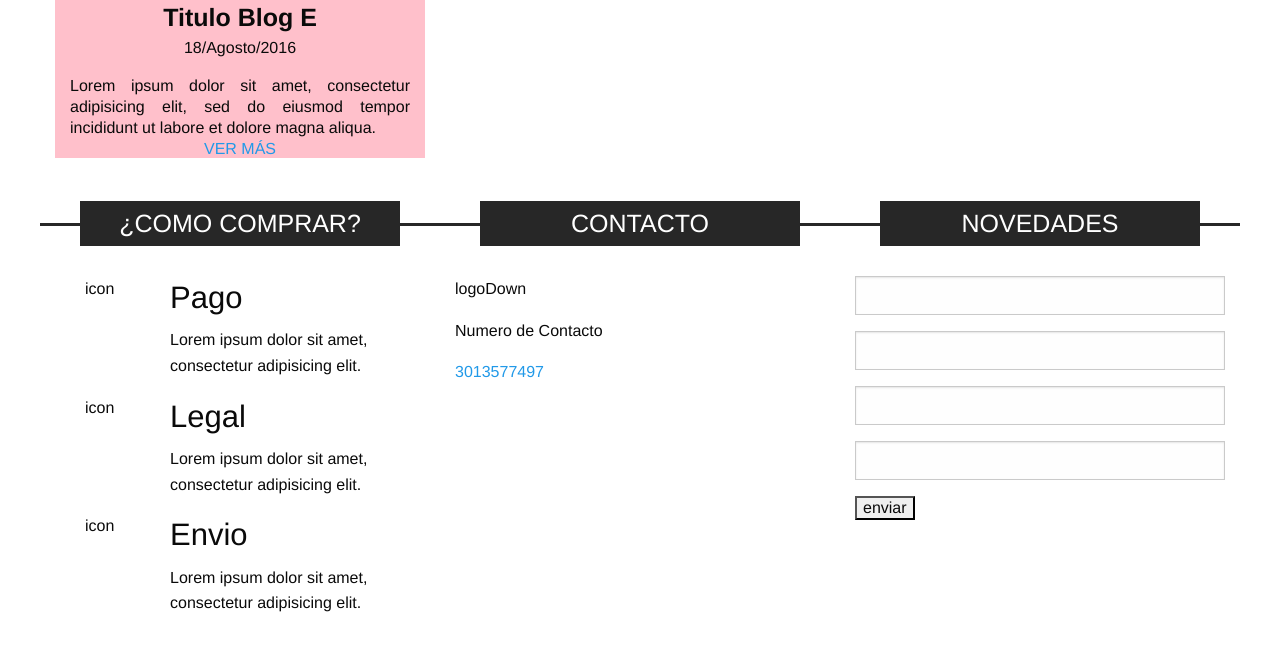
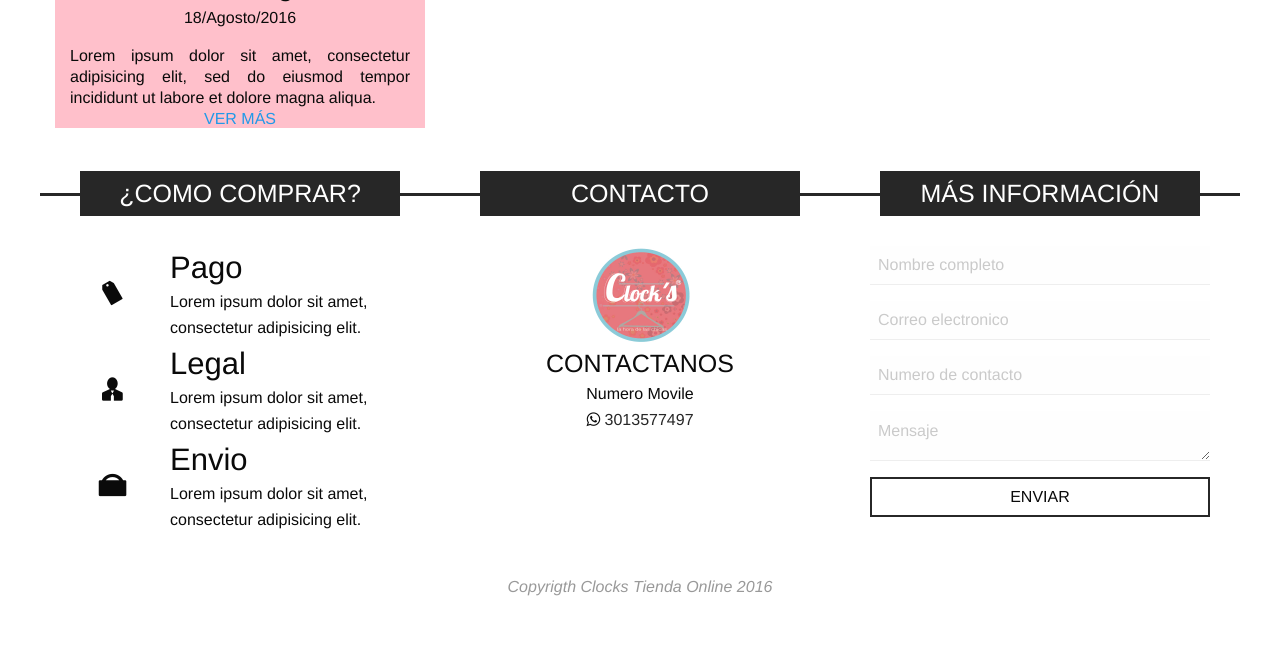
Before and after one commit to angelopezDesign/Clocks, a PHP site: page / in a window 1280 px wide. Shown: the part 2033-2685 px from the top of the page. After the commit the page ends 2629 px from the top, so only its background shows below. Run offline with PHP 8.4, Linux system fonts and the light colour scheme; some libraries are stand-ins or nearby versions.

Commit message:
estilos footer y slide

```diff
--- a/css/app.css
+++ b/css/app.css
@@ -59,7 +59,7 @@ header#header .thumbPage {
     width: auto; }
 
 #slideClocks {
-  padding-top: 50px;
+  padding-top: 20px;
   padding-bottom: 70px; }
   #slideClocks .swiper-container {
     height: 350px; }
@@ -168,7 +168,8 @@ header#header .thumbPage {
             flex-direction: column; }
             #novedades .novedadesCont2 .cardNew .cardBody .cardTitleBody h5 {
               margin-bottom: 0px;
-              font-weight: 700; }
+              font-weight: 700;
+              line-height: 1; }
             #novedades .novedadesCont2 .cardNew .cardBody .cardTitleBody p {
               font-size: 0.8rem;
               margin-bottom: 0px; }
@@ -383,11 +384,87 @@ footer {
   footer .paySection {
     position: relative;
     border-top: 3px solid #272727; }
+    footer .paySection .cardHowPay:after, footer .paySection .cardHowPay:before {
+      content: '';
+      display: block;
+      clear: both; }
+    footer .paySection .cardHowPay .cardHeadHowPay h3,
+    footer .paySection .cardHowPay .cardHeadHowPay h4 {
+      margin-bottom: 0px; }
+    footer .paySection .cardHowPay .cardHeadHowPay p {
+      line-height: 3;
+      text-align: center;
+      font-size: 2rem;
+      margin-bottom: 0px; }
+    footer .paySection .cardHowPay .cardBodyHowPay h3,
+    footer .paySection .cardHowPay .cardBodyHowPay h4 {
+      margin-bottom: 0px; }
+    footer .paySection .cardHowPay .cardBodyHowPay p {
+      margin-bottom: 0px; }
   footer .contactSection {
     position: relative;
     border-top: 3px solid #272727; }
+    footer .contactSection .cardContactS .logoDown {
+      text-align: center; }
+      footer .contactSection .cardContactS .logoDown img {
+        width: 100px; }
+    footer .contactSection .cardContactS p, footer .contactSection .cardContactS h4 {
+      text-align: center;
+      margin-bottom: 0px; }
+      footer .contactSection .cardContactS p a, footer .contactSection .cardContactS h4 a {
+        color: #272727; }
   footer .newSection {
     position: relative;
     border-top: 3px solid #272727; }
+    footer .newSection #formDown .contInput input,
+    footer .newSection #formDown .contInput textarea {
+      border: 0px;
+      border-bottom: 1px solid #EEEEEE;
+      box-shadow: 0px 0px 0px; }
+      footer .newSection #formDown .contInput input:focus,
+      footer .newSection #formDown .contInput textarea:focus {
+        border-bottom: 2px solid #272727; }
+    footer .newSection #formDown .contInput button {
+      display: block;
+      padding: 10px 5px;
+      width: 100%;
+      border: 2px solid #272727;
+      text-align: center;
+      background-color: transparent;
+      -webkit-transition: all 0.3s ease;
+      -moz-transition: all 0.3s ease;
+      -ms-transition: all 0.3s ease;
+      -o-transition: all 0.3s ease;
+      transition: all 0.3s ease; }
+      footer .newSection #formDown .contInput button:hover {
+        background-color: #272727;
+        color: #ffffff; }
+  footer .copyRigth {
+    padding-top: 40px; }
+    footer .copyRigth:after, footer .copyRigth:before {
+      content: '';
+      display: block;
+      clear: both; }
+    footer .copyRigth p {
+      text-align: center;
+      color: #999; }
+
+.swiper-container-horizontal > .swiper-pagination-bullets {
+  bottom: 20px !important;
+  left: 10px !important;
+  width: auto !important; }
+
+.swiper-pagination-bullet-active {
+  opacity: 1;
+  background: pink !important; }
+
+.swiper-pagination-bullet {
+  width: 20px !important;
+  height: 20px !important;
+  display: block !important;
+  border-radius: 100%; }
+
+.swiper-container-horizontal > .swiper-pagination-bullets .swiper-pagination-bullet {
+  margin: 10px 0 !important; }
 
 /*# sourceMappingURL=app.css.map */
--- a/index.html
+++ b/index.html
@@ -9,6 +9,7 @@
 	<link rel="stylesheet" type="text/css" href="css/app.css">
 	<link rel="stylesheet" type="text/css" href="icons/foundation-icons.css">
 	<link rel="stylesheet" type="text/css" href="css/swiper.min.css">
+	<link rel="stylesheet" href="https://maxcdn.bootstrapcdn.com/font-awesome/4.5.0/css/font-awesome.min.css">
 	<style>
 	.swiper-container {
 		width: 100%;
@@ -267,29 +268,29 @@
 				<div class="title title001">
 					<h4><span>¿Como Comprar?</span></h4>
 				</div>
-				<div class="small-12 columns">
-					<div class="small-3 columns">
-						<p><span>icon</span> </p>
+				<div class="small-12 columns cardHowPay">
+					<div class="small-3 columns cardHeadHowPay">
+						<p><span class="fi-price-tag"></span> </p>
 					</div>
-					<div class="small-9 columns">
+					<div class="small-9 columns cardBodyHowPay">
 						<h3>Pago</h3>
 						<p>Lorem ipsum dolor sit amet, consectetur adipisicing elit. </p>
 					</div>
 				</div>
-				<div class="small-12 columns">
-					<div class="small-3 columns">
-						<p><span>icon</span> </p>
+				<div class="small-12 columns cardHowPay">
+					<div class="small-3 columns cardHeadHowPay">
+						<p><span class="fi-torso-business"></span> </p>
 					</div>
-					<div class="small-9 columns">
+					<div class="small-9 columns cardBodyHowPay">
 						<h3>Legal</h3>
 						<p>Lorem ipsum dolor sit amet, consectetur adipisicing elit. </p>
 					</div>
 				</div>
-				<div class="small-12 columns">
-					<div class="small-3 columns">
-						<p><span>icon</span> </p>
+				<div class="small-12 columns cardHowPay">
+					<div class="small-3 columns cardHeadHowPay">
+						<p><span class="fi-shopping-bag"></span> </p>
 					</div>
-					<div class="small-9 columns">
+					<div class="small-9 columns cardBodyHowPay">
 						<h3>Envio</h3>
 						<p>Lorem ipsum dolor sit amet, consectetur adipisicing elit. </p>
 					</div>
@@ -299,35 +300,47 @@
 				<div class="title title001">
 					<h4><span>Contacto</span></h4>
 				</div>
-				<div>
-					<p>logoDown</p>
-					<p>Numero de Contacto</p>
-					<p><a href="" title="">3013577497</a></p>
+				<div class="small-12 columns cardContactS">
+					<article class="logoDown">
+						<picture>
+		            		<source srcset="recursos/img/logo001.jpg" media="min-width 1200px">
+		            		<source srcset="recursos/img/logo001.jpg" media="min-width 768px">
+		            		<source srcset="recursos/img/logo001.jpg" media="min-width 320px">
+		            		<img src="recursos/img/logo001.jpg" alt="accesorios">
+		            	</picture>
+					</article>
+					<h4>CONTACTANOS</h4>
+					<p>Numero Movile</p>
+					<p><span class="fa fa-whatsapp"></span> <a href="" title="">3013577497</a></p>
 				</div>
 			</div>
 			<div class="small-12 medium-4 columns newSection">
 				<div class="title title001">
-					<h4><span>Novedades</span></h4>
+					<h4><span>MÁS INFORMACIÓN</span></h4>
 				</div>
 				<div>
-					<form  accept-charset="utf-8">
-						<div>
-							<input type="text" name="" id="" placeholder="">
+					<form  accept-charset="utf-8" id="formDown">
+						<div class="contInput small-12 columns">
+							<input type="text" name="" id="" placeholder="Nombre completo">
 						</div>
-						<div>
-							<input type="text" name="" id="" placeholder="">
+						<div class="contInput small-12 columns">
+							<input type="text" name="" id="" placeholder="Correo electronico">
 						</div>
-						<div>
-							<input type="text" name="" id="" placeholder="">
+						<div class="contInput small-12 columns">
+							<input type="text" name="" id="" placeholder="Numero de contacto">
 						</div>
-						<div>
-							<input type="text" name="" id="" placeholder="">
-						</div><div>
-							<input type="button" name="" id="" value="enviar">
+						<div class="contInput small-12 columns">
+							<textarea name="" id="" placeholder="Mensaje"></textarea>
+						</div>
+						<div class="contInput small-12 columns">
+							<button type="button">ENVIAR</button>
 						</div>
 					</form>
 				</div>
 			</div>
+			<section class="small-12 columns copyRigth">
+				<p><i>Copyrigth Clocks Tienda Online 2016</i></p>
+			</section>
 		</div>
 	</footer>
 	<script src="https://ajax.googleapis.com/ajax/libs/jquery/3.1.0/jquery.min.js"></script>
--- a/scss/_footer.scss
+++ b/scss/_footer.scss
@@ -11,13 +11,96 @@ footer{
 	.paySection{
 		position: relative;
 		border-top: 3px solid #272727;
+		.cardHowPay{
+			&:after,
+			&:before{
+				content: '';
+				display: block;
+				clear: both;
+			}
+			.cardHeadHowPay{
+				h3,
+				h4{
+					margin-bottom: 0px;
+				}
+				p{
+					line-height: 3;
+					text-align: center;
+					font-size: 2rem;
+					margin-bottom:0px;
+				}
+			}
+			.cardBodyHowPay{
+				h3,
+				h4{
+					margin-bottom: 0px;
+				}
+				p{
+					margin-bottom:0px;
+				}
+			}
+		}
 	}
 	.contactSection{
 		position: relative;
 		border-top: 3px solid #272727;
+		.cardContactS{
+			.logoDown{
+				text-align: center;
+				img{
+					width: 100px;
+				}
+			}
+			p,h4{
+				text-align: center;
+				margin-bottom: 0px;
+				a{
+					color:#272727;
+				}
+			}
+		}
 	}
 	.newSection{
 		position: relative;
 		border-top: 3px solid #272727;
+		#formDown{
+			.contInput{
+				input,
+				textarea{
+					border:0px;
+					border-bottom: 1px solid #EEEEEE;
+					box-shadow: 0px 0px 0px;
+					&:focus{
+						border-bottom: 2px solid #272727;
+					}
+				}
+				button{
+					display: block;
+					padding:10px 5px;
+					width: 100%;
+					border: 2px solid #272727;
+					text-align: center;
+					background-color: transparent;
+					@include transition(all,0.3s,ease);
+					&:hover{
+						background-color: #272727;
+						color: #ffffff;
+					}
+				}
+			}
+		}
+	}
+	.copyRigth{
+		padding-top: 40px;
+		&:after,
+		&:before{
+			content: '';
+			display: block;
+			clear: both;
+		}
+		p{
+			text-align: center;
+			color: #999;
+		}
 	}
 }
--- a/scss/_main.scss
+++ b/scss/_main.scss
@@ -1,5 +1,5 @@
 #slideClocks{
-	padding-top: 50px;
+	padding-top: 20px;
 	padding-bottom: 70px;
 	.swiper-container{
 		height: 350px;
@@ -175,6 +175,7 @@
 						h5{
 							margin-bottom: 0px;
 							font-weight: 700;
+							line-height: 1;
 						}
 						p{
 							font-size: 0.8rem;
--- /dev/null
+++ b/scss/_slide.scss
@@ -0,0 +1,18 @@
+.swiper-container-horizontal>.swiper-pagination-bullets{
+	bottom: 20px !important;
+	left: 10px !important;
+	width: auto !important;
+}
+.swiper-pagination-bullet-active{
+	opacity: 1;
+    background: pink !important;
+}
+.swiper-pagination-bullet{
+	width: 20px !important;
+	height: 20px !important;
+	display: block !important;
+	border-radius: 100%;
+}
+.swiper-container-horizontal>.swiper-pagination-bullets .swiper-pagination-bullet{
+	margin: 10px 0 !important;
+}
--- a/scss/app.scss
+++ b/scss/app.scss
@@ -3,3 +3,4 @@
 @import "_header.scss";
 @import "_main.scss";
 @import "_footer.scss";
+@import "_slide.scss";
```
Also changed, not shown: 1 other file.
